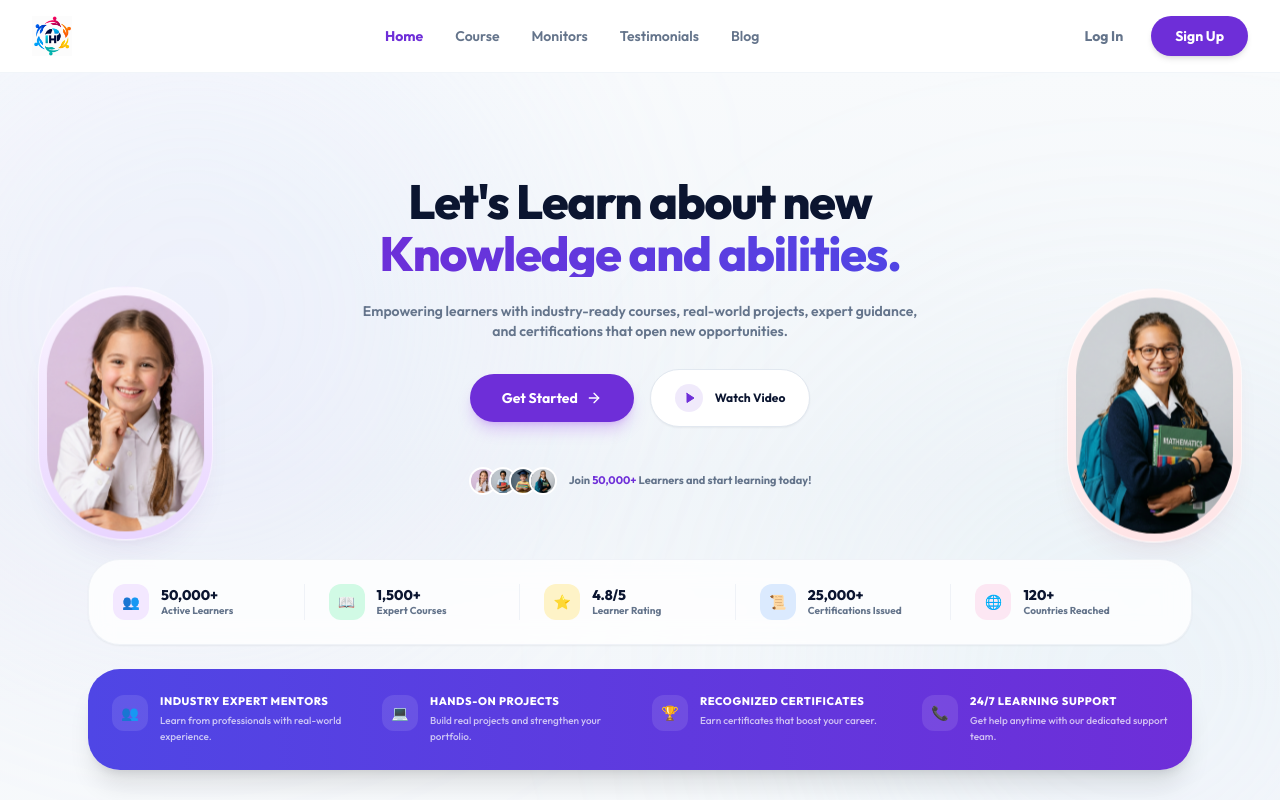
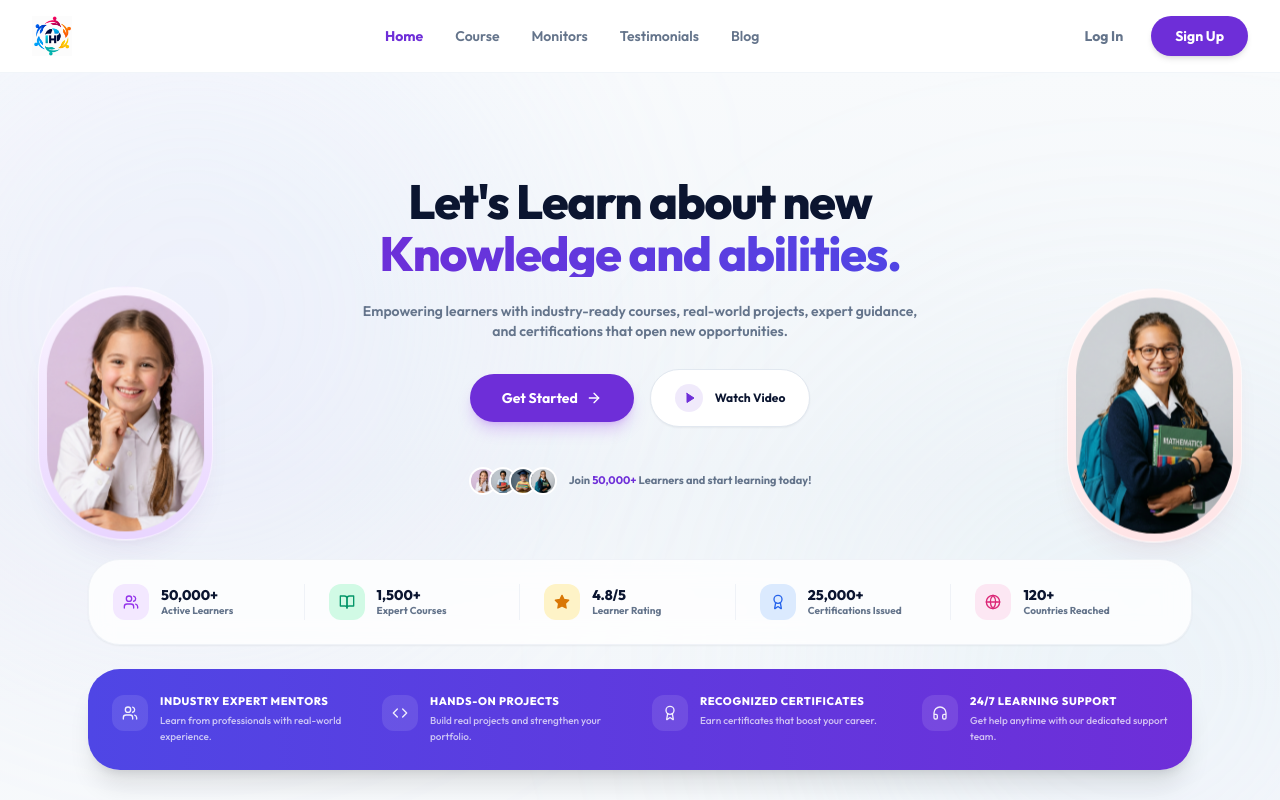
Before and after one commit to Ashwin-876/iconic-hub, a Next.js app: page / in a window 1280 px wide. Shown: the top 800 px of the page. Built offline with nearby package versions, Linux system fonts and the light colour scheme; no server answers; the database is empty.

Commit message:
design: replace stats and footer info bar emojis with premium Lucide icons

```diff
--- a/landing/HeroSection.jsx
+++ b/landing/HeroSection.jsx
@@ -1,5 +1,5 @@
 import React, { useEffect, useRef } from 'react';
-import { Play, ArrowRight } from 'lucide-react';
+import { Play, ArrowRight, Users, BookOpen, Star, Award, Globe, Code, Headphones } from 'lucide-react';
 import gsap from 'gsap';
 import { ScrollTrigger } from 'gsap/ScrollTrigger';
 
@@ -204,11 +204,11 @@ export default function HeroSection() {
       <div className="w-full max-w-6xl mx-auto px-6 mt-16 z-10">
         <div className="grid grid-cols-2 sm:grid-cols-3 md:grid-cols-5 gap-6 bg-white/80 backdrop-blur-md border border-slate-200/50 p-6 rounded-[32px] shadow-sm">
           {[
-            { value: '50,000+', label: 'Active Learners', icon: '👥', color: 'bg-purple-100 text-purple-600' },
-            { value: '1,500+', label: 'Expert Courses', icon: '📖', color: 'bg-emerald-100 text-emerald-600' },
-            { value: '4.8/5', label: 'Learner Rating', icon: '⭐', color: 'bg-amber-100 text-amber-600' },
-            { value: '25,000+', label: 'Certifications Issued', icon: '📜', color: 'bg-blue-100 text-blue-600' },
-            { value: '120+', label: 'Countries Reached', icon: '🌐', color: 'bg-pink-100 text-pink-600' }
+            { value: '50,000+', label: 'Active Learners', icon: <Users className="w-4 h-4 text-purple-600" />, color: 'bg-purple-100' },
+            { value: '1,500+', label: 'Expert Courses', icon: <BookOpen className="w-4 h-4 text-emerald-600" />, color: 'bg-emerald-100' },
+            { value: '4.8/5', label: 'Learner Rating', icon: <Star className="w-4 h-4 text-amber-600 fill-current" />, color: 'bg-amber-100' },
+            { value: '25,000+', label: 'Certifications Issued', icon: <Award className="w-4 h-4 text-blue-600" />, color: 'bg-blue-100' },
+            { value: '120+', label: 'Countries Reached', icon: <Globe className="w-4 h-4 text-pink-600" />, color: 'bg-pink-100' }
           ].map((stat, i) => (
             <div key={i} className="flex items-center gap-3 justify-start md:border-r last:border-0 border-slate-200/50 last:pr-0 pr-2">
               <div className={`w-9 h-9 rounded-xl flex items-center justify-center text-sm shrink-0 ${stat.color}`}>
@@ -227,10 +227,10 @@ export default function HeroSection() {
       <div className="w-full max-w-6xl mx-auto px-6 mt-6 z-10">
         <div className="bg-gradient-to-r from-[#4F46E5] to-[#6E2ED8] p-6 rounded-[32px] shadow-xl grid grid-cols-1 sm:grid-cols-2 md:grid-cols-4 gap-6 text-white text-left">
           {[
-            { title: 'Industry Expert Mentors', desc: 'Learn from professionals with real-world experience.', icon: '👥' },
-            { title: 'Hands-on Projects', desc: 'Build real projects and strengthen your portfolio.', icon: '💻' },
-            { title: 'Recognized Certificates', desc: 'Earn certificates that boost your career.', icon: '🏆' },
-            { title: '24/7 Learning Support', desc: 'Get help anytime with our dedicated support team.', icon: '📞' }
+            { title: 'Industry Expert Mentors', desc: 'Learn from professionals with real-world experience.', icon: <Users className="w-4 h-4 text-white/90" /> },
+            { title: 'Hands-on Projects', desc: 'Build real projects and strengthen your portfolio.', icon: <Code className="w-4 h-4 text-white/90" /> },
+            { title: 'Recognized Certificates', desc: 'Earn certificates that boost your career.', icon: <Award className="w-4 h-4 text-white/90" /> },
+            { title: '24/7 Learning Support', desc: 'Get help anytime with our dedicated support team.', icon: <Headphones className="w-4 h-4 text-white/90" /> }
           ].map((info, i) => (
             <div key={i} className="flex items-start gap-3">
               <div className="w-9 h-9 rounded-xl bg-white/10 flex items-center justify-center text-sm shrink-0 mt-0.5">
```
